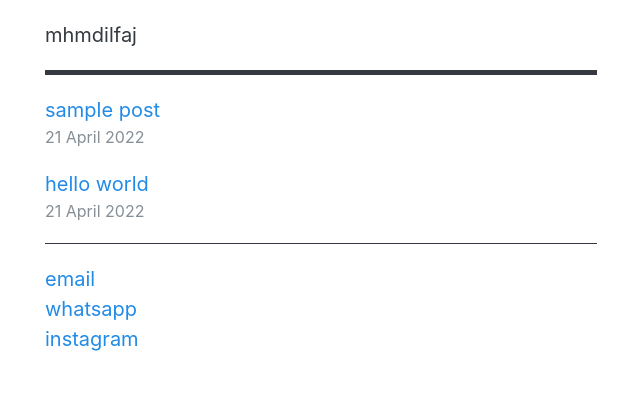
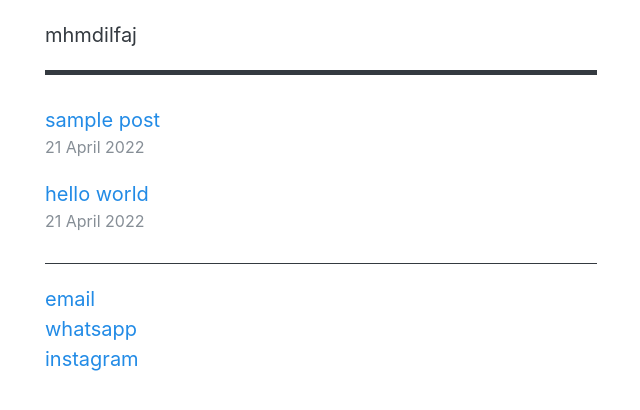
Before and after one commit to mhmdilfaj/mhmdilfaj.github.io, a Jekyll site: the page built from index.html, in a window 1280 px wide. Shown: the top 410 px of the page, without its empty margins (319-959 px from the left). Built offline with Jekyll 4.4.1, drawn with Linux system fonts in a browser that asks for light colours.

Commit message:
Update default.html

```diff
--- a/_layouts/default.html
+++ b/_layouts/default.html
@@ -15,7 +15,7 @@
     <link rel="stylesheet" href="{{ 'assets/stylesheet.css' | relative_url }}">
   </head>
   <body>
-    <header class="container pt-1 pb-1">
+    <header class="container mb-2 pt-1">
       <div class="border-bottom border-thick border-dark pb-1">
         <a href="/" alt="" class="text-decoration-none text-dark">{{ site.title }}</a>
       </div>
@@ -23,7 +23,7 @@
     <main>
       {{ content }}
     </main>
-    <footer class="container mb-2">
+    <footer class="container mt-2 mb-2">
       <div class="border-top border-dark pt-1">
         <ul class="list-style-none m-0 p-0">
           <li><a href="mailto:mhmdilfaj@gmail.com" alt="" class="text-decoration-none">email</a></li>
```
